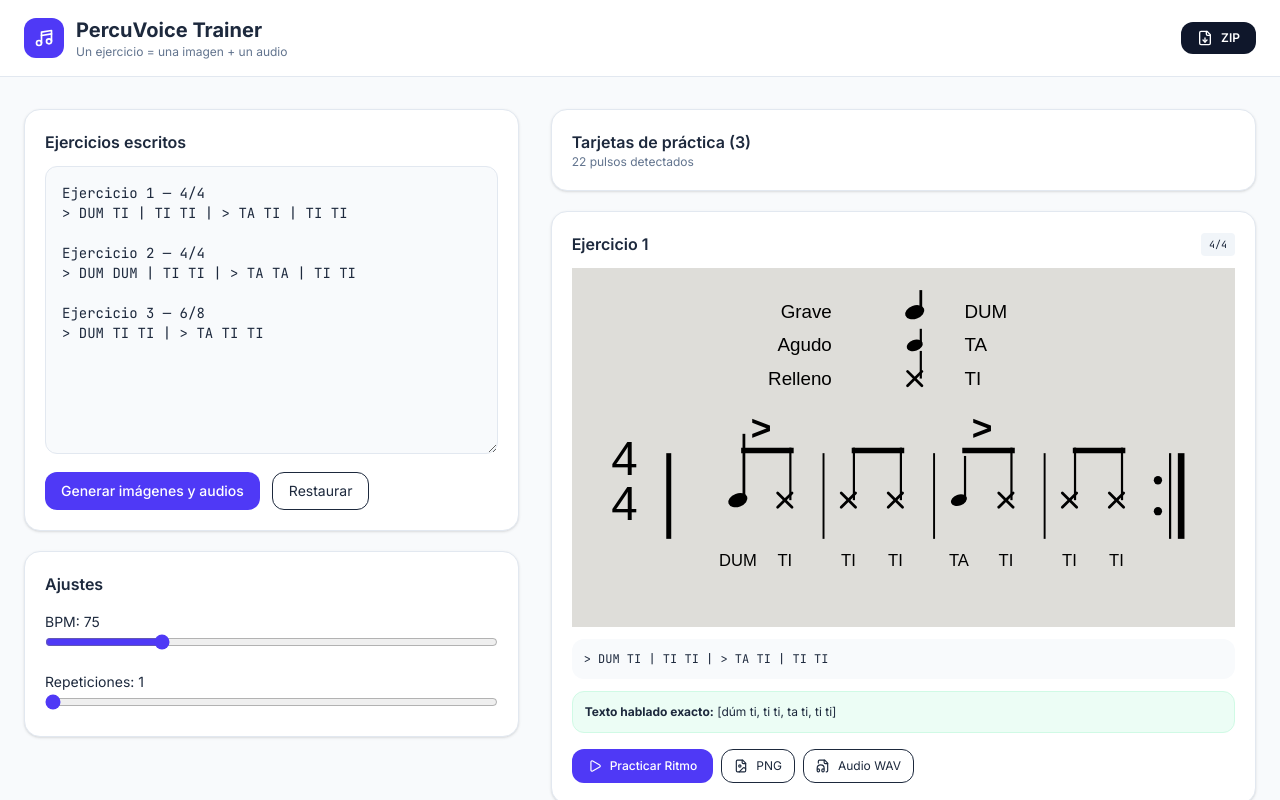
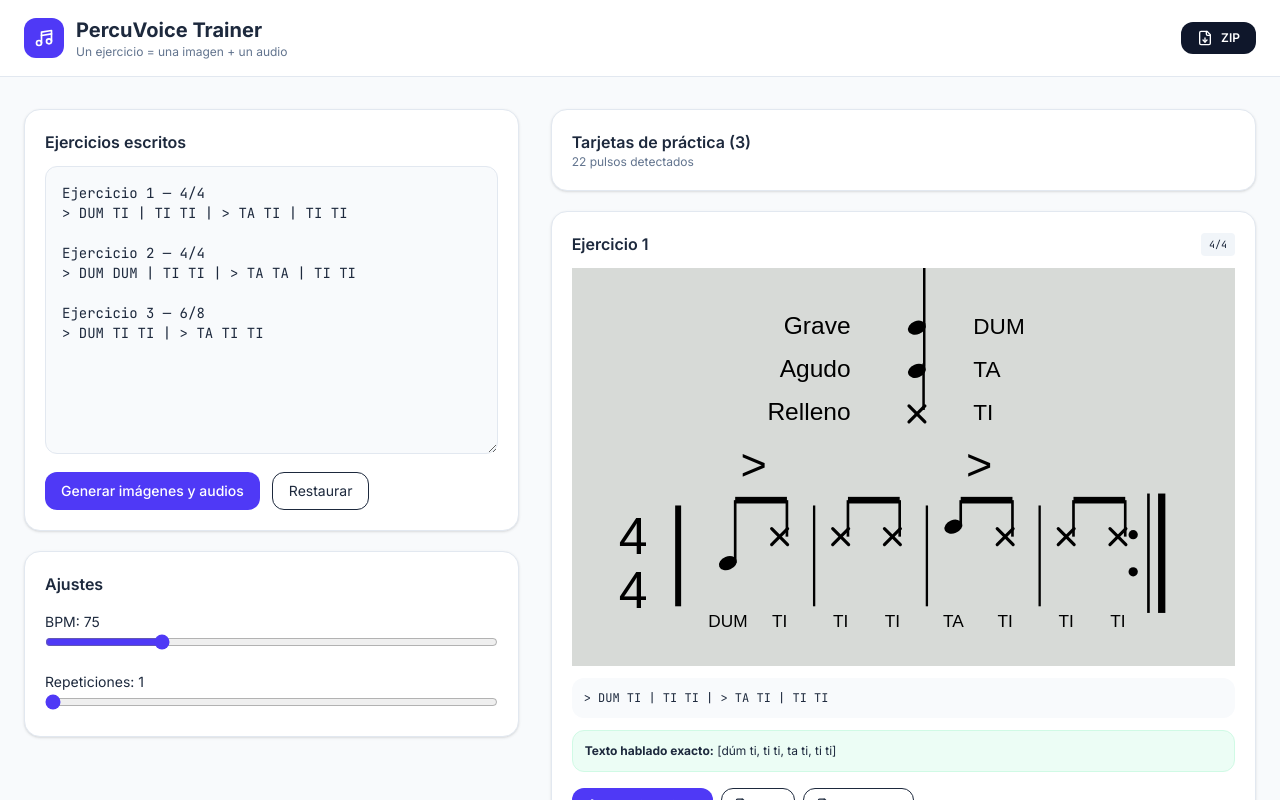
Before and after one commit to AUG79-droid/BATUKADA, a React (Vite) app: page / in a window 1280 px wide. Shown: the top 800 px of the page. Built offline with nearby package versions, Linux system fonts and the light colour scheme.

Commit message:
Replace SVG renderer with rigid layout

```diff
--- a/src/App.tsx
+++ b/src/App.tsx
@@ -97,120 +97,160 @@ function esc(text: string): string {
   return text.replace(/&/g, '&amp;').replace(/</g, '&lt;').replace(/>/g, '&gt;');
 }
 
-function stemLength(stroke: Stroke): number {
-  if (stroke.syllable === 'DUM') return 120;
-  if (stroke.syllable === 'TA') return 80;
-  return 95;
+const SVG_WIDTH = 1000;
+const SVG_HEIGHT = 600;
+const SVG_BG = '#d7dad7';
+const BLACK = '#000000';
+const ACTIVE = '#2563eb';
+
+function svgText(x: number, y: number, value: string, size = 36, anchor: 'start' | 'middle' | 'end' = 'middle', weight = 400): string {
+  return `<text x="${x}" y="${y}" text-anchor="${anchor}" dominant-baseline="middle" font-family="Arial, Helvetica, sans-serif" font-size="${size}" font-weight="${weight}" fill="${BLACK}">${esc(value)}</text>`;
 }
 
-function renderNoteAt(stroke: Stroke, x: number, y: number, syllableY: number | null, active = false): string {
-  const color = active ? '#2563eb' : '#000000';
-  const stemX = stroke.syllable === 'TI' ? x + 10 : x + 11;
-  const activeGlow = active ? `<circle cx="${x}" cy="${y}" r="34" fill="#2563eb" fill-opacity="0.18" />` : '';
-  const stem = `<line x1="${stemX}" y1="${y}" x2="${stemX}" y2="${y - stemLength(stroke)}" stroke="${color}" stroke-width="${stroke.syllable === 'DUM' ? 5 : 4}" stroke-linecap="butt" />`;
-  const head = stroke.syllable === 'TI'
-    ? `<g transform="translate(${x} ${y})"><line x1="-13" y1="-13" x2="13" y2="13" stroke="${color}" stroke-width="5" stroke-linecap="round" /><line x1="13" y1="-13" x2="-13" y2="13" stroke="${color}" stroke-width="5" stroke-linecap="round" /></g>`
-    : `<ellipse cx="${x}" cy="${y}" rx="${stroke.syllable === 'DUM' ? 18 : 15}" ry="${stroke.syllable === 'DUM' ? 12 : 10}" transform="rotate(-20 ${x} ${y})" fill="${color}" />`;
-  const label = syllableY === null ? '' : `<text x="${x}" y="${syllableY}" text-anchor="middle" font-family="Arial, Helvetica, sans-serif" font-size="30" font-weight="500" fill="${color}">${stroke.syllable}</text>`;
-  return `${activeGlow}${stem}${head}${label}`;
+function noteHeadY(syllable: Stroke['syllable']): number {
+  if (syllable === 'DUM') return 445;
+  if (syllable === 'TA') return 390;
+  return 405;
 }
 
-function renderLegendNote(syllable: Syllable, x: number, y: number): string {
-  const stemX = x + 11;
-  const stemTopY = syllable === 'DUM' ? 40 : syllable === 'TA' ? 110 : 150;
-  const stemWidth = syllable === 'DUM' ? 5 : 4;
-  const head = syllable === 'TI'
-    ? `<g transform="translate(${x} ${y})"><line x1="-13" y1="-13" x2="13" y2="13" stroke="#000000" stroke-width="5" stroke-linecap="round" /><line x1="13" y1="-13" x2="-13" y2="13" stroke="#000000" stroke-width="5" stroke-linecap="round" /></g>`
-    : `<ellipse cx="${x}" cy="${y}" rx="${syllable === 'DUM' ? 18 : 15}" ry="${syllable === 'DUM' ? 12 : 10}" transform="rotate(-20 ${x} ${y})" fill="#000000" />`;
-
-  return `<line x1="${stemX}" y1="${y}" x2="${stemX}" y2="${stemTopY}" stroke="#000000" stroke-width="${stemWidth}" stroke-linecap="butt" />${head}`;
+function drawFilledHead(x: number, y: number, color = BLACK): string {
+  return `<ellipse cx="${x}" cy="${y}" rx="14" ry="10" transform="rotate(-22 ${x} ${y})" fill="${color}" />`;
 }
 
-function renderLegendRow(label: string, syllable: Syllable, rowY: number): string {
-  const legendTextX = 470;
-  const legendSymbolX = 620;
-  const legendLabelX = 710;
-  const legendFontSize = 34;
-  const legendTextY = rowY + 11;
+function drawXHead(x: number, y: number, color = BLACK): string {
+  return `
+    <g transform="translate(${x} ${y})">
+      <line x1="-12" y1="-12" x2="12" y2="12" stroke="${color}" stroke-width="4.8" stroke-linecap="round" />
+      <line x1="12" y1="-12" x2="-12" y2="12" stroke="${color}" stroke-width="4.8" stroke-linecap="round" />
+    </g>`;
+}
+
+function drawLegendNote(kind: Syllable, x: number, y: number): string {
+  if (kind === 'TI') {
+    return `
+      <g>
+        <line x1="${x + 10}" y1="${y - 68}" x2="${x + 10}" y2="${y + 2}" stroke="${BLACK}" stroke-width="3.8" />
+        ${drawXHead(x, y + 8)}
+      </g>`;
+  }
+
+  const stemTop = kind === 'DUM' ? y - 95 : y - 64;
   return `
     <g>
-      <text x="${legendTextX}" y="${legendTextY}" text-anchor="end" font-family="Arial, Helvetica, sans-serif" font-size="${legendFontSize}" font-weight="400" fill="#000000">${label}</text>
-      ${renderLegendNote(syllable, legendSymbolX, rowY)}
-      <text x="${legendLabelX}" y="${legendTextY}" text-anchor="start" font-family="Arial, Helvetica, sans-serif" font-size="${legendFontSize}" font-weight="500" fill="#000000">${syllable}</text>
-    </g>
-  `;
+      <line x1="${x + 11}" y1="${stemTop}" x2="${x + 11}" y2="${y + 2}" stroke="${BLACK}" stroke-width="3.8" />
+      ${drawFilledHead(x, y + 8)}
+    </g>`;
 }
 
-function layoutForExercise(exercise: Exercise): { starts: number[]; noteGap: number; accentOffset: number; barlines: number[] } {
-  if (exercise.meter === '6/8') {
-    return { starts: [330, 700], noteGap: 80, accentOffset: 80, barlines: [620] };
+function drawLegend(): string {
+  const labelX = 420;
+  const symbolX = 520;
+  const soundX = 605;
+  return `
+    <g aria-label="Leyenda de sonidos">
+      ${svgText(labelX, 90, 'Grave', 37, 'end')}
+      ${drawLegendNote('DUM', symbolX, 82)}
+      ${svgText(soundX, 90, 'DUM', 34, 'start')}
+
+      ${svgText(labelX, 155, 'Agudo', 37, 'end')}
+      ${drawLegendNote('TA', symbolX, 147)}
+      ${svgText(soundX, 155, 'TA', 34, 'start')}
+
+      ${svgText(labelX, 220, 'Relleno', 37, 'end')}
+      ${drawLegendNote('TI', symbolX, 212)}
+      ${svgText(soundX, 220, 'TI', 34, 'start')}
+    </g>`;
+}
+
+function strokeColor(active: boolean): string {
+  return active ? ACTIVE : BLACK;
+}
+
+function drawStroke(stroke: Stroke, x: number, beamY: number, syllableY: number, active: boolean): string {
+  const color = strokeColor(active);
+  const y = noteHeadY(stroke.syllable);
+  const stemX = x + 11;
+  let out = '';
+
+  if (active) {
+    out += `<circle cx="${x}" cy="${y}" r="32" fill="${ACTIVE}" fill-opacity="0.18" />`;
   }
-  if (exercise.meter === '4/4' && exercise.bars.length === 4) {
-    return { starts: [300, 500, 700, 900], noteGap: 85, accentOffset: 42, barlines: [455, 655, 855] };
+
+  out += `<line x1="${stemX}" y1="${beamY}" x2="${stemX}" y2="${y}" stroke="${color}" stroke-width="4" stroke-linecap="butt" />`;
+  out += stroke.syllable === 'TI' ? drawXHead(x, y, color) : drawFilledHead(x, y, color);
+  out += `<text x="${x}" y="${syllableY}" text-anchor="middle" dominant-baseline="middle" font-family="Arial, Helvetica, sans-serif" font-size="26" font-weight="500" fill="${color}">${stroke.syllable}</text>`;
+  return out;
+}
+
+function drawBeam(noteXs: number[], beamY: number): string {
+  if (noteXs.length <= 1) return '';
+  const x1 = noteXs[0] + 11;
+  const x2 = noteXs[noteXs.length - 1] + 11;
+  return `<rect x="${x1}" y="${beamY - 5}" width="${x2 - x1}" height="10" fill="${BLACK}" />`;
+}
+
+function groupLayout(exercise: Exercise): { starts: number[]; gap: number; separators: number[]; repeatX: number } {
+  if (exercise.meter === '6/8') return { starts: [285, 620], gap: 78, separators: [535], repeatX: 875 };
+  if (exercise.meter === '3/4') return { starts: [255, 455, 655], gap: 78, separators: [390, 590], repeatX: 850 };
+  return { starts: [235, 405, 575, 745], gap: 78, separators: [365, 535, 705], repeatX: 885 };
+}
+
+function drawGroup(exercise: Exercise, group: Stroke[], groupIndex: number, startX: number, activeStep?: { barIndex: number; strokeIndex: number } | null): string {
+  const { gap } = groupLayout(exercise);
+  const beamY = 350;
+  const syllableY = 535;
+  const noteXs = group.map((_, index) => startX + index * gap);
+  const groupCenter = (noteXs[0] + noteXs[noteXs.length - 1]) / 2;
+
+  let out = '';
+  if (group.some((stroke) => stroke.accent)) {
+    out += `<text x="${groupCenter}" y="302" text-anchor="middle" dominant-baseline="middle" font-family="Arial, Helvetica, sans-serif" font-size="68" font-weight="400" fill="${BLACK}">&gt;</text>`;
   }
-  const starts = exercise.bars.map((_, index) => 300 + index * 200);
-  return { starts, noteGap: 85, accentOffset: 42, barlines: starts.slice(1).map((start) => start - 45) };
+
+  out += drawBeam(noteXs, beamY);
+  group.forEach((stroke, strokeIndex) => {
+    const active = Boolean(activeStep && activeStep.barIndex === groupIndex && activeStep.strokeIndex === strokeIndex);
+    out += drawStroke(stroke, noteXs[strokeIndex], beamY, syllableY, active);
+  });
+  return out;
+}
+
+function drawRepeat(x: number): string {
+  return `
+    <g transform="translate(${x} 430)">
+      <circle cx="-39" cy="-28" r="7" fill="${BLACK}" />
+      <circle cx="-39" cy="28" r="7" fill="${BLACK}" />
+      <line x1="-16" y1="-90" x2="-16" y2="90" stroke="${BLACK}" stroke-width="4" />
+      <line x1="4" y1="-90" x2="4" y2="90" stroke="${BLACK}" stroke-width="11" />
+    </g>`;
 }
 
 function renderExerciseSVGString(exercise: Exercise, activeStep?: { barIndex: number; strokeIndex: number } | null): string {
-  const width = 1200;
-  const height = 650;
-  const noteheadY = 420;
-  const syllableY = 540;
-  const beamY = 330;
-  const accentY = 295;
-  const barlineY1 = 335;
-  const barlineY2 = 490;
-  const repeatX = 1100;
-  const { starts, noteGap, accentOffset, barlines } = layoutForExercise(exercise);
   const top = exercise.meter === '6/8' ? '6' : exercise.meter === '3/4' ? '3' : '4';
   const bottom = exercise.meter === '6/8' ? '8' : '4';
+  const layout = groupLayout(exercise);
 
   let svg = `
-    <rect width="${width}" height="${height}" fill="#deddd9" />
+    <rect width="${SVG_WIDTH}" height="${SVG_HEIGHT}" fill="${SVG_BG}" />
+    ${drawLegend()}
 
-    ${renderLegendRow('Grave', 'DUM', 80)}
-    ${renderLegendRow('Agudo', 'TA', 140)}
-    ${renderLegendRow('Relleno', 'TI', 200)}
-
-    <text x="95" y="375" text-anchor="middle" font-family="Arial, Helvetica, sans-serif" font-size="86" font-weight="400" fill="#000000">${top}</text>
-    <text x="95" y="455" text-anchor="middle" font-family="Arial, Helvetica, sans-serif" font-size="86" font-weight="400" fill="#000000">${bottom}</text>
-    <line x1="175" y1="${barlineY1}" x2="175" y2="${barlineY2}" stroke="#000000" stroke-width="9" stroke-linecap="butt" />
+    ${svgText(92, 410, top, 78, 'middle')}
+    ${svgText(92, 492, bottom, 78, 'middle')}
+    <line x1="160" y1="358" x2="160" y2="510" stroke="${BLACK}" stroke-width="9" stroke-linecap="butt" />
   `;
 
-  exercise.bars.forEach((bar, barIndex) => {
-    const start = starts[barIndex] ?? 300 + barIndex * 200;
-    const xs = bar.map((_, noteIndex) => start + noteIndex * noteGap);
-
-    if (bar.some((stroke) => stroke.accent)) {
-      svg += `<text x="${start + accentOffset}" y="${accentY}" text-anchor="middle" dominant-baseline="middle" font-family="Arial, Helvetica, sans-serif" font-size="64" font-weight="600" fill="#000000">&gt;</text>`;
-    }
-
-    if (xs.length > 1) {
-      svg += `<line x1="${xs[0] + 11}" y1="${beamY}" x2="${xs[xs.length - 1] + 11}" y2="${beamY}" stroke="#000000" stroke-width="10" stroke-linecap="square" />`;
-    }
-
-    bar.forEach((stroke, strokeIndex) => {
-      svg += renderNoteAt(stroke, xs[strokeIndex], noteheadY, syllableY, activeStep?.barIndex === barIndex && activeStep?.strokeIndex === strokeIndex);
-    });
-
-    if (barIndex < exercise.bars.length - 1 && barlines[barIndex] !== undefined) {
-      const x = barlines[barIndex];
-      svg += `<line x1="${x}" y1="${barlineY1}" x2="${x}" y2="${barlineY2}" stroke="#000000" stroke-width="3.5" />`;
-    }
+  exercise.bars.forEach((bar, index) => {
+    svg += drawGroup(exercise, bar, index, layout.starts[index] ?? layout.starts[layout.starts.length - 1], activeStep);
   });
 
-  svg += `
-    <g transform="translate(${repeatX} 412)">
-      <circle cx="-40" cy="-28" r="7.5" fill="#000000" />
-      <circle cx="-40" cy="28" r="7.5" fill="#000000" />
-      <line x1="-18" y1="-77" x2="-18" y2="78" stroke="#000000" stroke-width="4" />
-      <line x1="2" y1="-77" x2="2" y2="78" stroke="#000000" stroke-width="12" />
-    </g>
-    <desc>${esc(exercise.patternRaw)}</desc>
-  `;
+  layout.separators.forEach((x) => {
+    svg += `<line x1="${x}" y1="358" x2="${x}" y2="510" stroke="${BLACK}" stroke-width="3.5" />`;
+  });
 
-  return `<svg xmlns="http://www.w3.org/2000/svg" viewBox="0 0 ${width} ${height}" width="100%" height="100%" role="img">${svg}</svg>`;
+  svg += drawRepeat(layout.repeatX);
+  svg += `<desc>${esc(exercise.patternRaw)}</desc>`;
+
+  return `<svg xmlns="http://www.w3.org/2000/svg" viewBox="0 0 ${SVG_WIDTH} ${SVG_HEIGHT}" width="100%" height="100%" role="img">${svg}</svg>`;
 }
 
 async function svgToPngBlob(svg: string): Promise<Blob> {
@@ -219,11 +259,11 @@ async function svgToPngBlob(svg: string): Promise<Blob> {
     const image = new Image();
     image.onload = () => {
       const canvas = document.createElement('canvas');
-      canvas.width = 2400;
-      canvas.height = 1300;
+      canvas.width = SVG_WIDTH * 2;
+      canvas.height = SVG_HEIGHT * 2;
       const ctx = canvas.getContext('2d');
       if (!ctx) return reject(new Error('No canvas context'));
-      ctx.drawImage(image, 0, 0, 2400, 1300);
+      ctx.drawImage(image, 0, 0, SVG_WIDTH * 2, SVG_HEIGHT * 2);
       canvas.toBlob((blob) => {
         URL.revokeObjectURL(url);
         blob ? resolve(blob) : reject(new Error('No PNG blob'));
```
